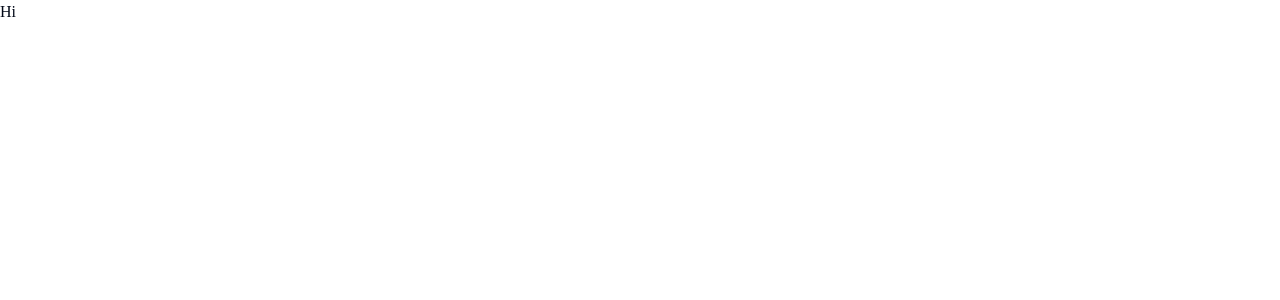
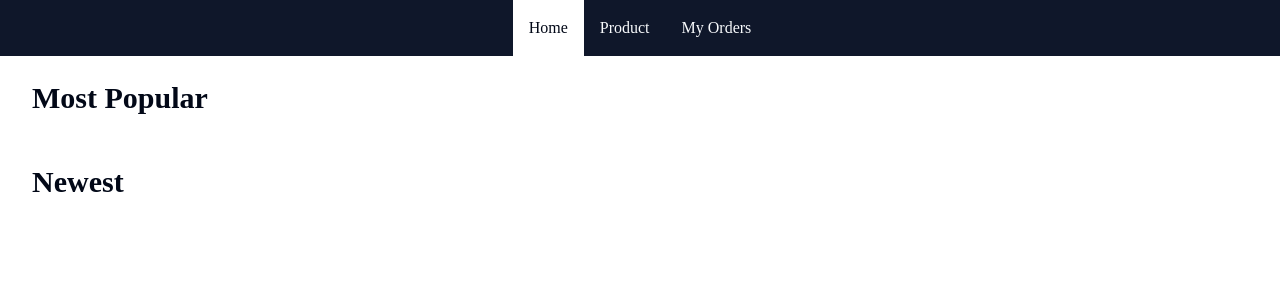
Before and after one commit to apykwan/ecommerce_with_stripe, a Next.js app: page / in a window 1280 px wide. Shown: the top 300 px of the page. Built offline with nearby package versions, Linux system fonts and the light colour scheme.

Commit message:
working on home page

```diff
--- /dev/null
+++ b/src/app/(customerFacing)/layout.tsx
@@ -0,0 +1,20 @@
+import { Nav, NavLink } from '@/components/Nav';
+
+export const dynamic = "force-dynamic";
+
+export default function AdminLayout({
+  children,
+}: Readonly<{
+  children: React.ReactNode;
+}>) {
+  return (
+    <>
+      <Nav>
+        <NavLink href="/">Home</NavLink>
+        <NavLink href="/products">Product</NavLink>
+        <NavLink href="/orders">My Orders</NavLink>
+      </Nav>
+      <div className="container my-6">{children}</div>
+    </>
+  );
+}
--- /dev/null
+++ b/src/app/(customerFacing)/page.tsx
@@ -0,0 +1,42 @@
+import db from '@/db';
+import { Product } from '@prisma/client';
+
+function getMostPopularProducts() {
+  return db.product.findMany({
+    where: { isAvailableForPurchase: true },
+    orderBy: { orders: { _count: "desc" } },
+    take: 6
+  });
+}
+
+function getNewestProducts() {
+  return db.product.findMany({
+    where: { isAvailableForPurchase: true },
+    orderBy: { orders: { _count: "desc" } },
+    take: 6
+  });
+}
+
+export default function HomePage() {
+  return (
+    <main className="space-y-12">
+      <ProductGridSection title="Most Popular" productsFetcher={getMostPopularProducts} />
+      <ProductGridSection title="Newest" productsFetcher={getNewestProducts} />
+    </main>
+  );
+}
+
+type ProductGridSectionProps = {
+  title: string;
+  productsFetcher: () => Promise<Product[]>;
+}
+
+function ProductGridSection({ productsFetcher, title }: ProductGridSectionProps) {
+  return (
+    <div className="space-y-4">
+      <div className="flex gap-4">
+        <h2 className="text-3xl font-bold">{title}</h2>
+      </div>
+    </div>
+  );
+}
--- a/src/app/page.tsx
+++ /dev/null
@@ -1,7 +0,0 @@
-import Image from "next/image";
-
-export default function Home() {
-  return (
-    <h1>Hi</h1>
-  );
-}
```
